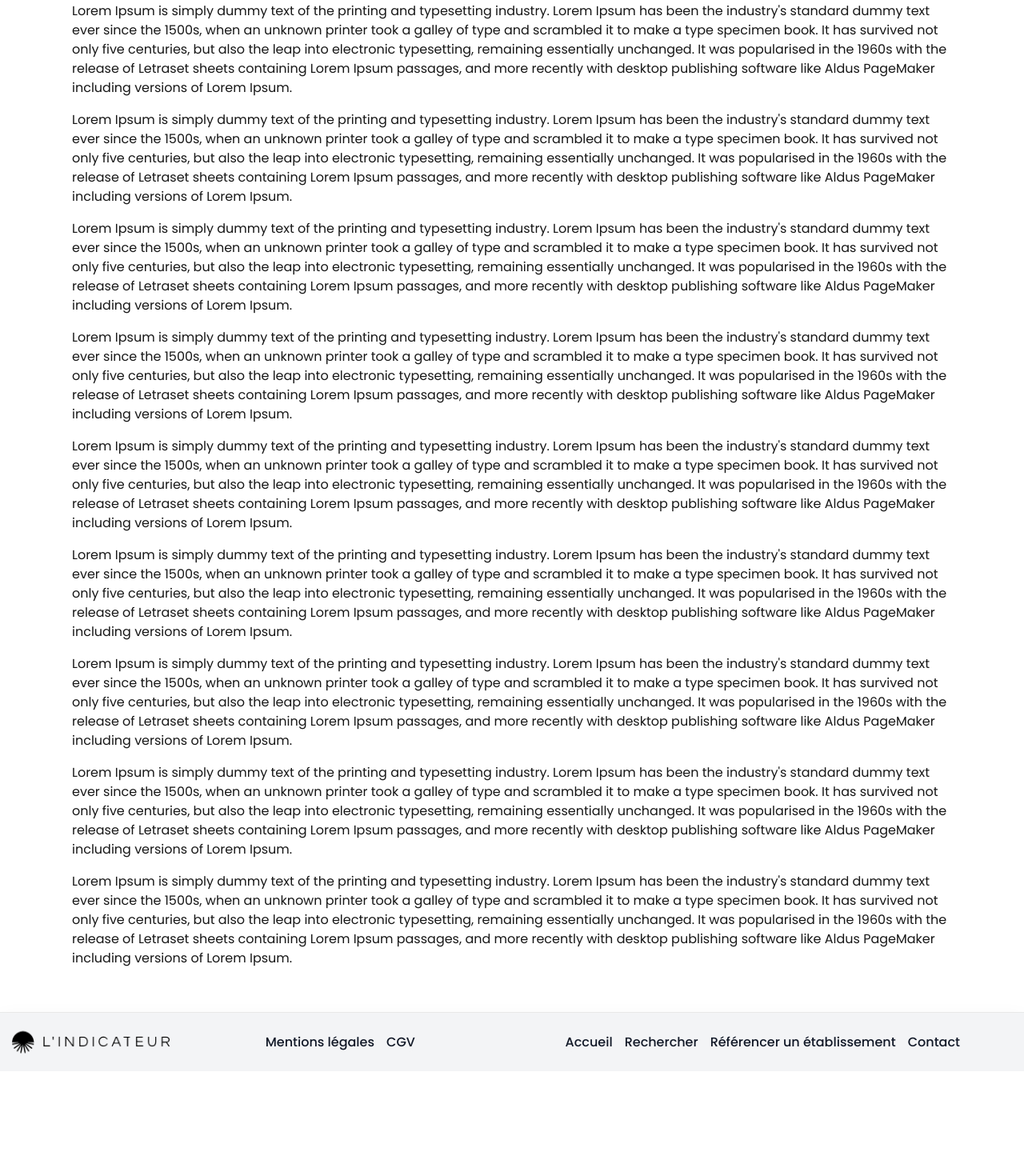
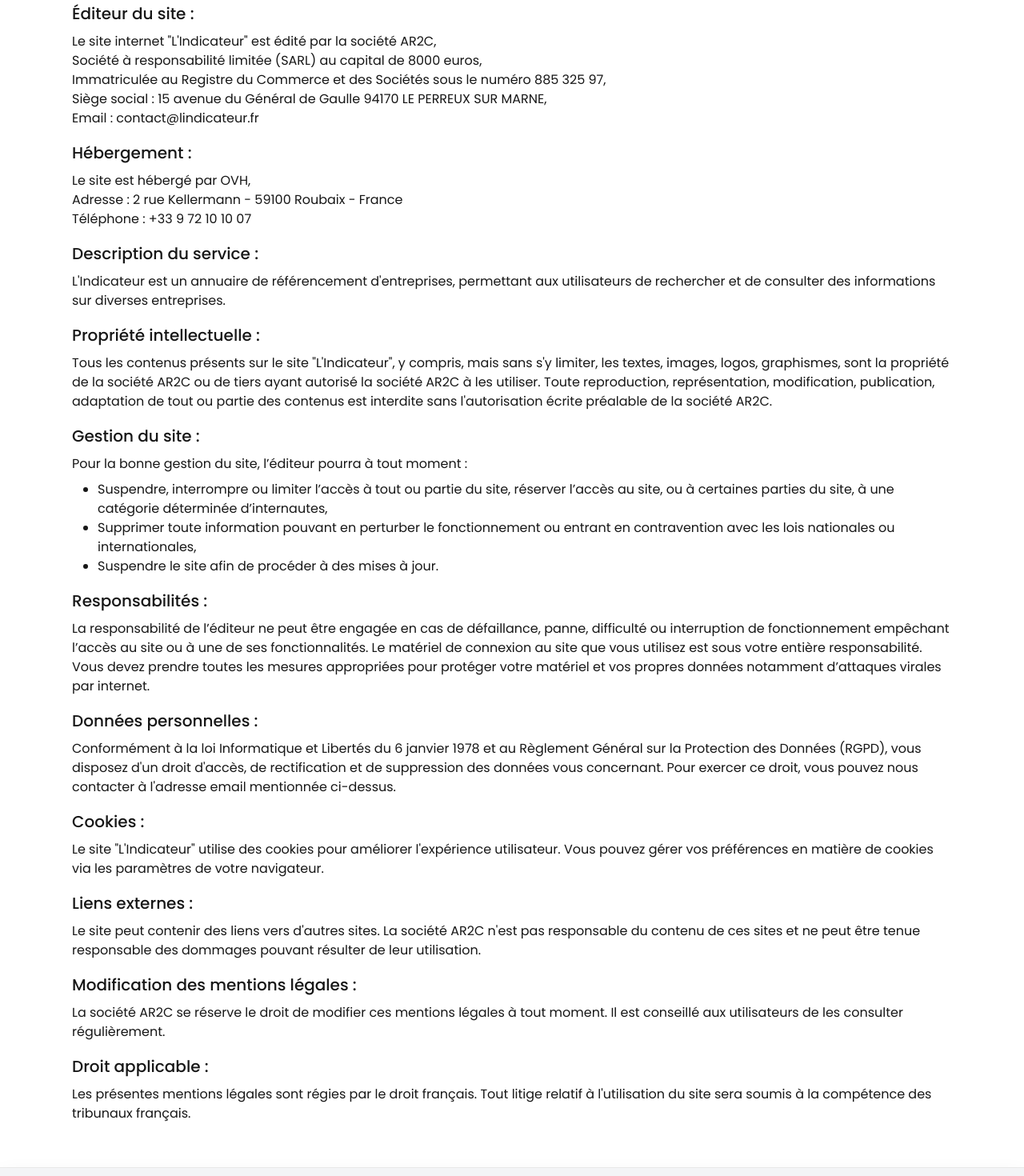
Before and after one commit to vinothkumar9361/lindicateur_website, a Next.js app: page /mentions-legales in a window 1280 px wide. Shown: the part 180-1650 px from the top of the page at 80% size. Before the commit the page ends 1519 px from the top, so only its background shows below. Built offline with nearby package versions, Linux system fonts and the light colour scheme; a web font is replaced by a local one.

Commit message:
Mentions légales content updated

```diff
--- a/src/Components/Admin/Etablissement/ImportEtablishmentDetails.tsx
+++ b/src/Components/Admin/Etablissement/ImportEtablishmentDetails.tsx
@@ -53,9 +53,6 @@
         if (fileUpload) {
             dispatch(ImportEstablishmentProfile({ token, fileData }))
         }
-
-
-
     };
 
     useEffect(() => {
--- a/src/Components/Common/MentionsLegales.tsx
+++ b/src/Components/Common/MentionsLegales.tsx
@@ -6,32 +6,100 @@
             <div>
                 <div className="container mx-auto">
                     <h3 className="py-4 mb-4 text-center" >Mentions légales</h3>
+
+                    <h5 className="font-medium mb-2">
+                        Éditeur du site :
+                    </h5>
                     <p className="mb-4">
-                        Lorem Ipsum is simply dummy text of the printing and typesetting industry. Lorem Ipsum has been the industry's standard dummy text ever since the 1500s, when an unknown printer took a galley of type and scrambled it to make a type specimen book. It has survived not only five centuries, but also the leap into electronic typesetting, remaining essentially unchanged. It was popularised in the 1960s with the release of Letraset sheets containing Lorem Ipsum passages, and more recently with desktop publishing software like Aldus PageMaker including versions of Lorem Ipsum.
+                        Le site internet "L'Indicateur" est édité par la société AR2C,
+                        <br />
+                        Société à responsabilité limitée (SARL) au capital de 8000 euros,
+                        <br />
+                        Immatriculée au Registre du Commerce et des Sociétés sous le numéro 885 325 97,
+                        <br />
+                        Siège social : 15 avenue du Général de Gaulle 94170 LE PERREUX SUR MARNE,
+                        <br />
+                        Email : contact@lindicateur.fr
                     </p>
+
+                    <h5 className="font-medium mb-2">
+                        Hébergement :
+                    </h5>
                     <p className="mb-4">
-                        Lorem Ipsum is simply dummy text of the printing and typesetting industry. Lorem Ipsum has been the industry's standard dummy text ever since the 1500s, when an unknown printer took a galley of type and scrambled it to make a type specimen book. It has survived not only five centuries, but also the leap into electronic typesetting, remaining essentially unchanged. It was popularised in the 1960s with the release of Letraset sheets containing Lorem Ipsum passages, and more recently with desktop publishing software like Aldus PageMaker including versions of Lorem Ipsum.
+                        Le site est hébergé par OVH,
+                        <br />
+                        Adresse : 2 rue Kellermann - 59100 Roubaix - France
+                        <br />
+                        Téléphone : +33 9 72 10 10 07
                     </p>
+
+                    <h5 className="font-medium mb-2">
+                        Description du service :
+                    </h5>
                     <p className="mb-4">
-                        Lorem Ipsum is simply dummy text of the printing and typesetting industry. Lorem Ipsum has been the industry's standard dummy text ever since the 1500s, when an unknown printer took a galley of type and scrambled it to make a type specimen book. It has survived not only five centuries, but also the leap into electronic typesetting, remaining essentially unchanged. It was popularised in the 1960s with the release of Letraset sheets containing Lorem Ipsum passages, and more recently with desktop publishing software like Aldus PageMaker including versions of Lorem Ipsum.
+                        L'Indicateur est un annuaire de référencement d'entreprises, permettant aux utilisateurs de rechercher et de consulter des informations sur diverses entreprises.
                     </p>
+
+                    <h5 className="font-medium mb-2">
+                        Propriété intellectuelle :
+                    </h5>
                     <p className="mb-4">
-                        Lorem Ipsum is simply dummy text of the printing and typesetting industry. Lorem Ipsum has been the industry's standard dummy text ever since the 1500s, when an unknown printer took a galley of type and scrambled it to make a type specimen book. It has survived not only five centuries, but also the leap into electronic typesetting, remaining essentially unchanged. It was popularised in the 1960s with the release of Letraset sheets containing Lorem Ipsum passages, and more recently with desktop publishing software like Aldus PageMaker including versions of Lorem Ipsum.
+                        Tous les contenus présents sur le site "L'Indicateur", y compris, mais sans s'y limiter, les textes, images, logos, graphismes, sont la propriété de la société AR2C ou de tiers ayant autorisé la société AR2C à les utiliser. Toute reproduction, représentation, modification, publication, adaptation de tout ou partie des contenus est interdite sans l'autorisation écrite préalable de la société AR2C.
                     </p>
+
+                    <h5 className="font-medium mb-2">
+                        Gestion du site :
+                    </h5>
+                    <p className="mb-2">
+                        Pour la bonne gestion du site, l’éditeur pourra à tout moment :
+                    </p>
+                    <ul className="list-disc ml-8 mb-4">
+                        <li>Suspendre, interrompre ou limiter l’accès à tout ou partie du site, réserver l’accès au site, ou à certaines parties du site, à une catégorie déterminée d’internautes,</li>
+                        <li>Supprimer toute information pouvant en perturber le fonctionnement ou entrant en contravention avec les lois nationales ou internationales,</li>
+                        <li>Suspendre le site afin de procéder à des mises à jour.</li>
+                    </ul>
+
+                    <h5 className="font-medium mb-2">
+                        Responsabilités :
+                    </h5>
                     <p className="mb-4">
-                        Lorem Ipsum is simply dummy text of the printing and typesetting industry. Lorem Ipsum has been the industry's standard dummy text ever since the 1500s, when an unknown printer took a galley of type and scrambled it to make a type specimen book. It has survived not only five centuries, but also the leap into electronic typesetting, remaining essentially unchanged. It was popularised in the 1960s with the release of Letraset sheets containing Lorem Ipsum passages, and more recently with desktop publishing software like Aldus PageMaker including versions of Lorem Ipsum.
+                        La responsabilité de l’éditeur ne peut être engagée en cas de défaillance, panne, difficulté ou interruption de fonctionnement empêchant l’accès au site ou à une de ses fonctionnalités.
+                        Le matériel de connexion au site que vous utilisez est sous votre entière responsabilité. Vous devez prendre toutes les mesures appropriées pour protéger votre matériel et vos propres données notamment d’attaques virales par internet.
                     </p>
+
+                    <h5 className="font-medium mb-2">
+                        Données personnelles :
+                    </h5>
                     <p className="mb-4">
-                        Lorem Ipsum is simply dummy text of the printing and typesetting industry. Lorem Ipsum has been the industry's standard dummy text ever since the 1500s, when an unknown printer took a galley of type and scrambled it to make a type specimen book. It has survived not only five centuries, but also the leap into electronic typesetting, remaining essentially unchanged. It was popularised in the 1960s with the release of Letraset sheets containing Lorem Ipsum passages, and more recently with desktop publishing software like Aldus PageMaker including versions of Lorem Ipsum.
+                        Conformément à la loi Informatique et Libertés du 6 janvier 1978 et au Règlement Général sur la Protection des Données (RGPD), vous disposez d'un droit d'accès, de rectification et de suppression des données vous concernant. Pour exercer ce droit, vous pouvez nous contacter à l'adresse email mentionnée ci-dessus.
                     </p>
+
+                    <h5 className="font-medium mb-2">
+                        Cookies :
+                    </h5>
                     <p className="mb-4">
-                        Lorem Ipsum is simply dummy text of the printing and typesetting industry. Lorem Ipsum has been the industry's standard dummy text ever since the 1500s, when an unknown printer took a galley of type and scrambled it to make a type specimen book. It has survived not only five centuries, but also the leap into electronic typesetting, remaining essentially unchanged. It was popularised in the 1960s with the release of Letraset sheets containing Lorem Ipsum passages, and more recently with desktop publishing software like Aldus PageMaker including versions of Lorem Ipsum.
+                        Le site "L'Indicateur" utilise des cookies pour améliorer l'expérience utilisateur. Vous pouvez gérer vos préférences en matière de cookies via les paramètres de votre navigateur.
                     </p>
+
+                    <h5 className="font-medium mb-2">
+                        Liens externes :
+                    </h5>
                     <p className="mb-4">
-                        Lorem Ipsum is simply dummy text of the printing and typesetting industry. Lorem Ipsum has been the industry's standard dummy text ever since the 1500s, when an unknown printer took a galley of type and scrambled it to make a type specimen book. It has survived not only five centuries, but also the leap into electronic typesetting, remaining essentially unchanged. It was popularised in the 1960s with the release of Letraset sheets containing Lorem Ipsum passages, and more recently with desktop publishing software like Aldus PageMaker including versions of Lorem Ipsum.
+                        Le site peut contenir des liens vers d'autres sites. La société AR2C n'est pas responsable du contenu de ces sites et ne peut être tenue responsable des dommages pouvant résulter de leur utilisation.
                     </p>
+
+                    <h5 className="font-medium mb-2">
+                        Modification des mentions légales :
+                    </h5>
                     <p className="mb-4">
-                        Lorem Ipsum is simply dummy text of the printing and typesetting industry. Lorem Ipsum has been the industry's standard dummy text ever since the 1500s, when an unknown printer took a galley of type and scrambled it to make a type specimen book. It has survived not only five centuries, but also the leap into electronic typesetting, remaining essentially unchanged. It was popularised in the 1960s with the release of Letraset sheets containing Lorem Ipsum passages, and more recently with desktop publishing software like Aldus PageMaker including versions of Lorem Ipsum.
+                        La société AR2C se réserve le droit de modifier ces mentions légales à tout moment. Il est conseillé aux utilisateurs de les consulter régulièrement.
+                    </p>
+
+                    <h5 className="font-medium mb-2">
+                        Droit applicable :
+                    </h5>
+                    <p className="mb-4">
+                        Les présentes mentions légales sont régies par le droit français. Tout litige relatif à l'utilisation du site sera soumis à la compétence des tribunaux français.
                     </p>
                 </div>
             </div>
```
